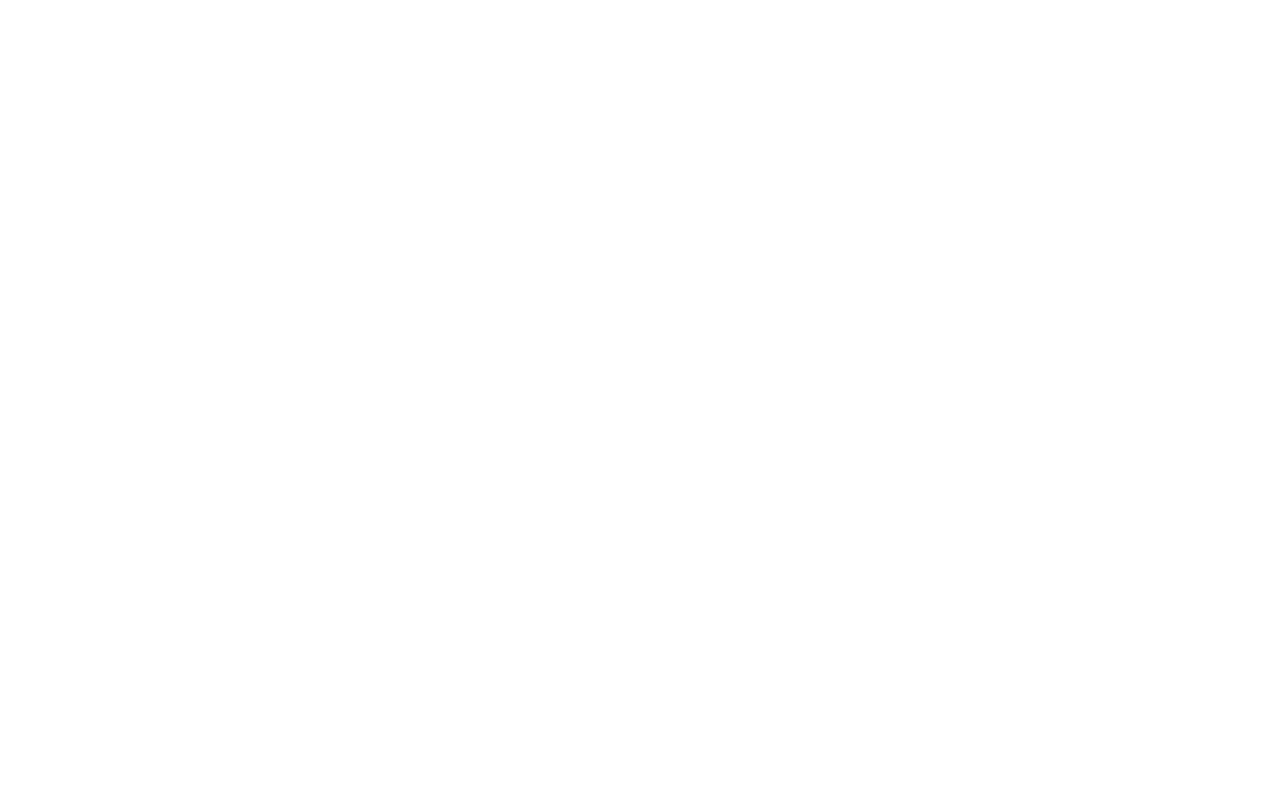
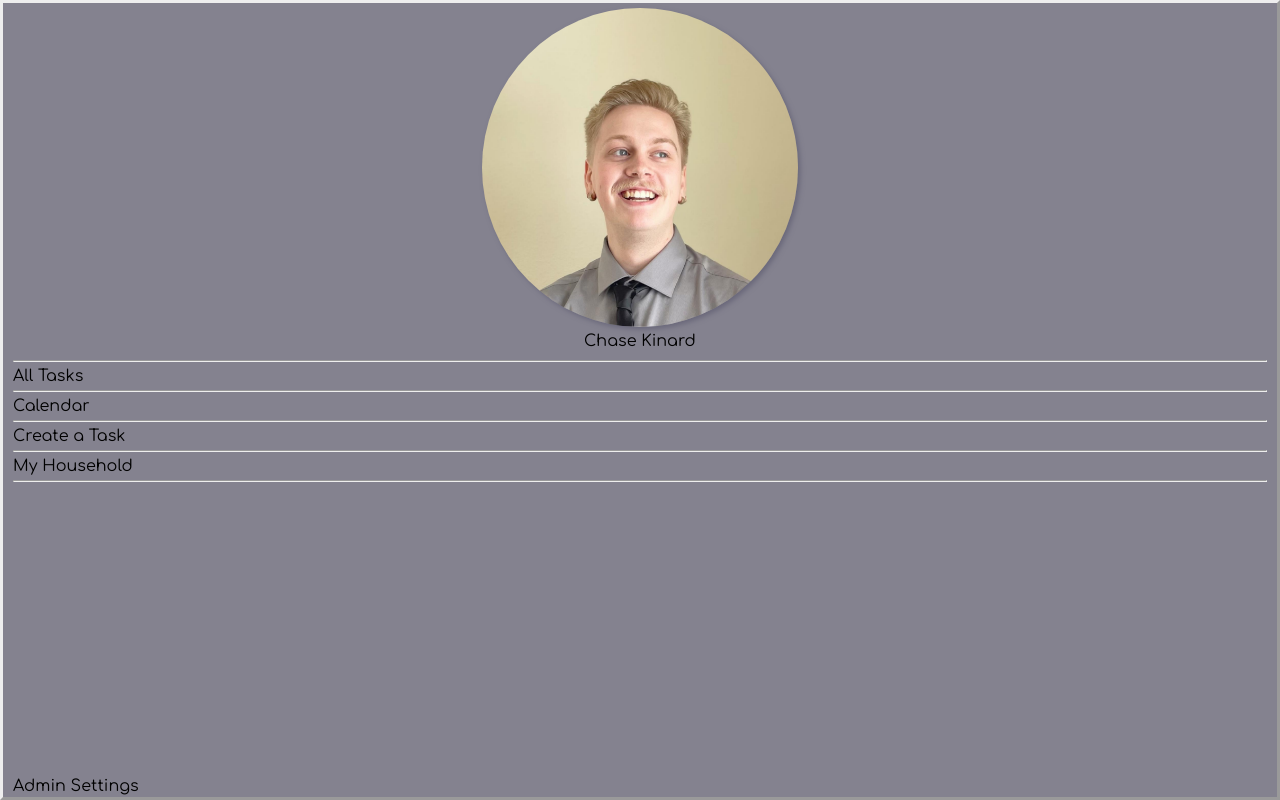
Before and after one commit to cymbre1/CIS371-FinalProject, a React (Create React App) app in the folder react-app/: page / in a window 1280 px wide. Before the commit this address had no page. Built offline with nearby package versions, Linux system fonts and the light colour scheme.

Commit message:
Made it so that the menu is rendered the same to avoid code duplication

```diff
--- a/react-app/src/App.css
+++ b/react-app/src/App.css
@@ -69,7 +69,7 @@
 }
 
 .fc {
-  width: 70%;
+  width: 75%;
   background-color: var(--color-PrussianBlue);
   color: var(--color-WetPaper);
   padding-left: 5px;
--- a/react-app/src/App.js
+++ b/react-app/src/App.js
@@ -1,18 +1,37 @@
 import logo from './logo.svg';
 import './App.css';
-import {BrowserRouter, Route, Routes} from 'react-router-dom'
+import {BrowserRouter, Outlet, Route, Routes} from 'react-router-dom'
 import { Base } from './pages/CalendarView';
 import { TaskViewBase } from './pages/ViewTasks';
+import {Menu} from './pages/Menu'
+import styled from 'styled-components';
 
 function App(props) {
   return (
     <BrowserRouter>
     <Routes>
-      <Route path="/calendar" element={<Base data={ props.data } />}></Route>
-      <Route path="/taskView" element={<TaskViewBase data={props.data} />}></Route>
+      <Route path="/" element={<PageLayout data={props.data}/>}>
+        <Route path="calendar" element={<Base data={ props.data } />}></Route>
+        <Route path="taskView" element={<TaskViewBase data={props.data} />}></Route>
+      </Route>
     </Routes>
     </BrowserRouter>
   );
 }
 
+const LayoutContainer = styled.div `
+  display: flex;
+  flex-grow: 1;
+`
+
+function PageLayout(props) {
+  return (
+    <>
+    <LayoutContainer>
+        <Menu data={props.data}></Menu><Outlet />
+    </LayoutContainer>
+    </>
+  )
+}
+
 export default App;
--- a/react-app/src/pages/CalendarView.jsx
+++ b/react-app/src/pages/CalendarView.jsx
@@ -16,7 +16,6 @@ function Base(props) {
     // }
 
     return <>
-        <Menu data={props.data}></Menu>
         <FullCalendar
         editable="true"
         plugins={[ dayGridPlugin, interactionPlugin ]}
--- /dev/null
+++ b/react-app/src/pages/Menu.js
@@ -0,0 +1,34 @@
+import React from 'react';
+
+function Menu(props) {
+    return <div id="menu">
+        <MenuUserHeader user={props.data.user}></MenuUserHeader>
+        <hr></hr>
+        <MenuButton text="All Tasks"></MenuButton>
+        <hr></hr>
+        <MenuButton text="Calendar"></MenuButton>
+        <hr></hr>
+        <MenuButton text="Create a Task"></MenuButton>
+        <hr></hr>
+        <MenuButton text="My Household"></MenuButton>
+        <hr></hr>
+        <MenuButton text="Admin Settings"></MenuButton>
+    </div>
+}
+
+function MenuUserHeader(props) {
+    return <div id="menu-header">
+        <img id="menu-user-image" src={props.user.pfpref} alt=""></img>
+        <div id="menu-user-name">{props.user.name}</div>
+    </div>
+}
+
+function MenuButton(props) {
+    return <div className="menu-button">
+        {props.text}
+    </div>
+}
+
+export {
+    Menu
+}
--- a/react-app/src/pages/ViewTasks.jsx
+++ b/react-app/src/pages/ViewTasks.jsx
@@ -7,39 +7,9 @@ function TaskViewBase(props) {
     const [showModal, setShowModal] = React.useState();
 
     return <>
-        <Menu data={props.data}></Menu>
         <TaskList showModal={showModal} setShowModal={setShowModal} id="tasklist" data={props.data}></TaskList>
         <CreateTaskModal showModal={showModal} setShowModal={setShowModal}/>
     </>
-}
-
-function Menu(props) {
-    return <div id="menu">
-        <MenuUserHeader user={props.data.user}></MenuUserHeader>
-        <hr></hr>
-        <MenuButton text="All Tasks"></MenuButton>
-        <hr></hr>
-        <MenuButton text="Calendar"></MenuButton>
-        <hr></hr>
-        <MenuButton text="Create a Task"></MenuButton>
-        <hr></hr>
-        <MenuButton text="My Household"></MenuButton>
-        <hr></hr>
-        <MenuButton text="Admin Settings"></MenuButton>
-    </div>
-}
-
-function MenuUserHeader(props) {
-    return <div id="menu-header">
-        <img id="menu-user-image" src={props.user.pfpref} alt=""></img>
-        <div id="menu-user-name">{props.user.name}</div>
-    </div>
-}
-
-function MenuButton(props) {
-    return <div className="menu-button">
-        {props.text}
-    </div>
 }
 
 function TaskList(props) {
```
